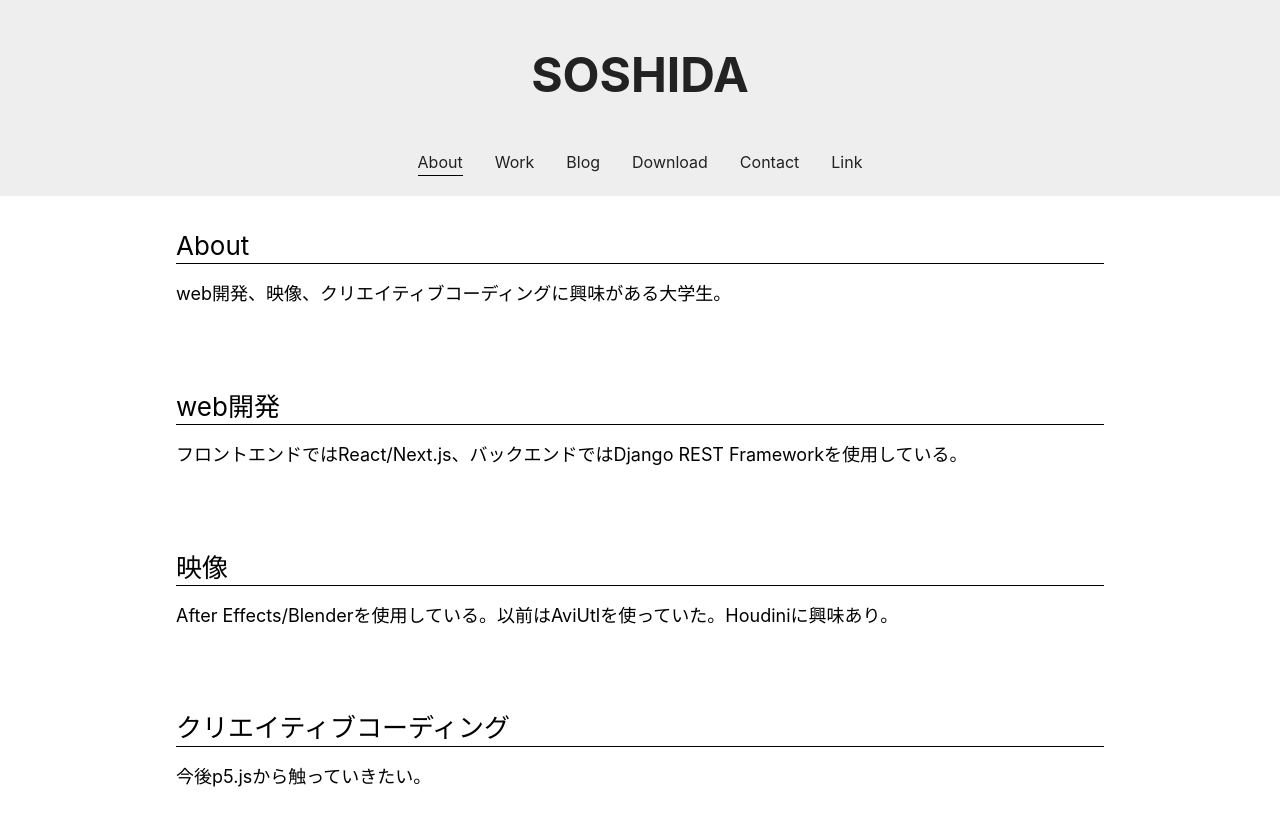
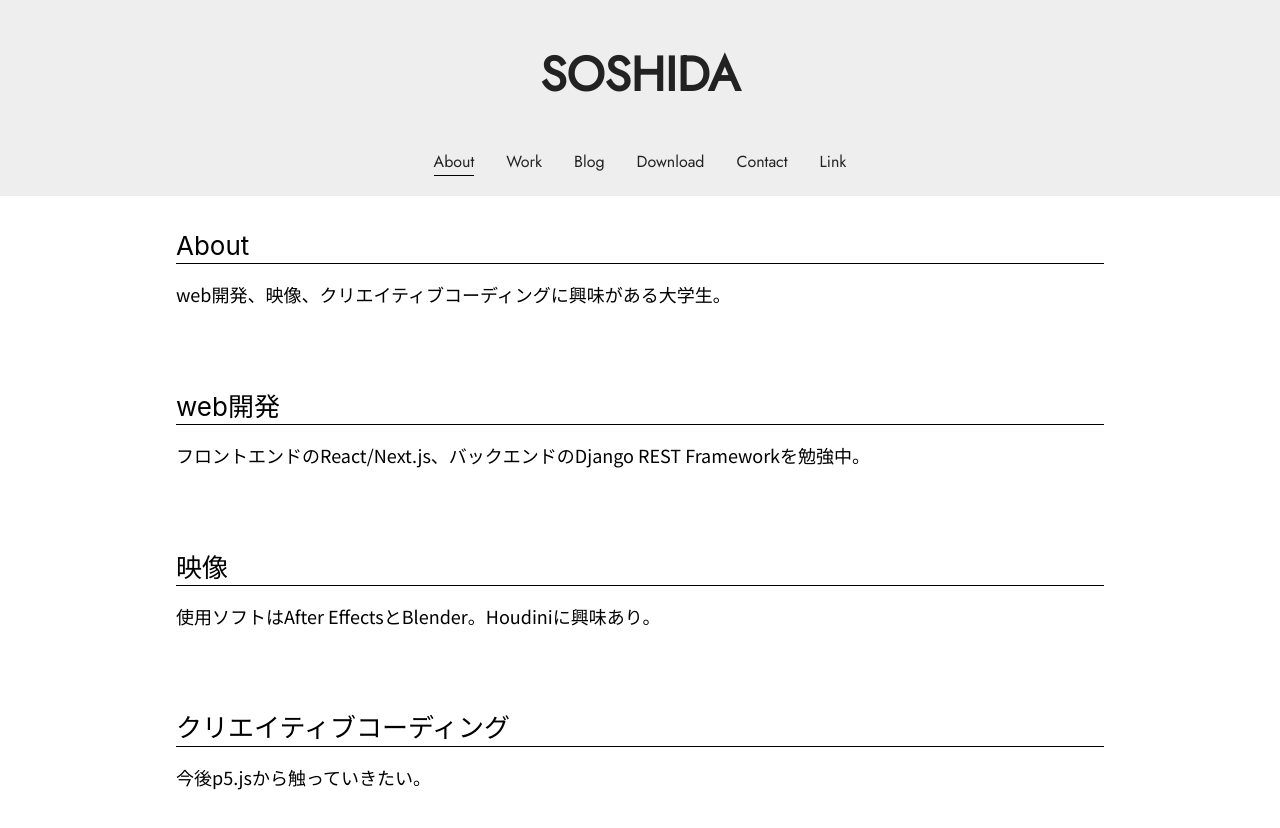
Before and after one commit to is1-coder/homepage, a Next.js app: page /about in a window 1280 px wide. Shown: the top 828 px of the page. Built offline with nearby package versions, Linux system fonts and the light colour scheme.

Commit message:
fontの調整

```diff
--- a/src/app/about/page.tsx
+++ b/src/app/about/page.tsx
@@ -29,8 +29,8 @@ const AboutPage = () => {
         </Title>
         <Box my="md">
           <Text size="lg">
-            フロントエンドではReact/Next.js、バックエンドではDjango REST
-            Frameworkを使用している。
+            フロントエンドのReact/Next.js、バックエンドのDjango REST
+            Frameworkを勉強中。
           </Text>
         </Box>
       </Box>
@@ -45,8 +45,7 @@ const AboutPage = () => {
         </Title>
         <Box my="md">
           <Text size="lg">
-            After
-            Effects/Blenderを使用している。以前はAviUtlを使っていた。Houdiniに興味あり。
+            使用ソフトはAfter EffectsとBlender。Houdiniに興味あり。
           </Text>
         </Box>
       </Box>
--- a/src/app/layout.tsx
+++ b/src/app/layout.tsx
@@ -1,8 +1,8 @@
 import type { Metadata } from "next";
 import { ColorSchemeScript, Container, MantineProvider } from "@mantine/core";
-
+import "@mantine/core/styles.css";
 import Header from "@/components/header/Header";
-import "@mantine/core/styles.css";
+import { notoSansJP } from "@/utils/fonts";
 
 export const metadata: Metadata = {
   title: "soshida",
@@ -19,7 +19,7 @@ export default function RootLayout({
       <head>
         <ColorSchemeScript />
       </head>
-      <body>
+      <body className={notoSansJP.className}>
         <MantineProvider>
           <Header />
           <Container my="xl">{children}</Container>
--- a/src/components/header/Header.tsx
+++ b/src/components/header/Header.tsx
@@ -4,6 +4,7 @@ import Link from "next/link";
 import React from "react";
 import styles from "./Header.module.css";
 import { usePathname } from "next/navigation";
+import { jost } from "@/utils/fonts";
 
 const Header = () => {
   const pathname = usePathname();
@@ -19,7 +20,7 @@ const Header = () => {
   ];
 
   return (
-    <header>
+    <header className={jost.className}>
       <Box bg="#eee">
         <Container>
           <Center h="150px">
--- /dev/null
+++ b/src/utils/fonts.ts
@@ -0,0 +1,5 @@
+import { Noto_Sans_JP, Jost } from "next/font/google";
+
+export const notoSansJP = Noto_Sans_JP({ subsets: ["latin"] });
+
+export const jost = Jost({ subsets: ["latin"], weight: ["400"] });
```
